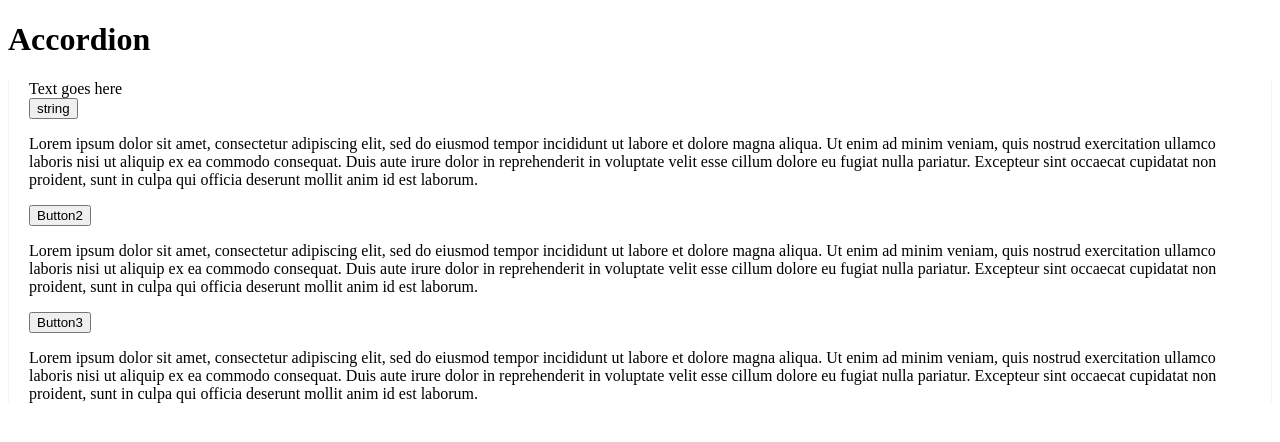
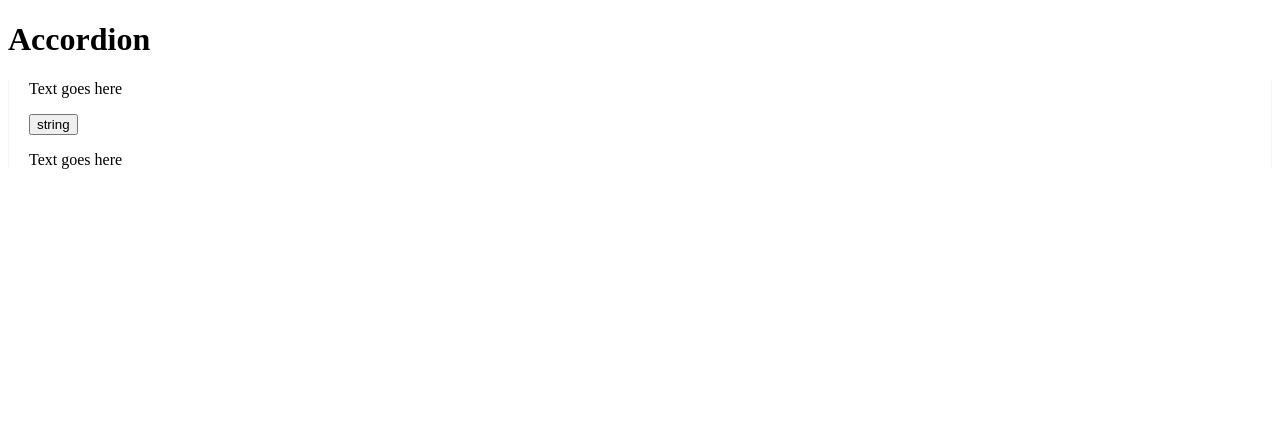
Before and after one commit to dashprotocol/utm-course-overview, a React app: page / in a window 1280 px wide. Shown: the top 442 px of the page. Built offline with nearby package versions, Linux system fonts and the light colour scheme; no server answers; the HTML template or start-up script is replaced by a standard one.

Commit message:
added second test

```diff
--- a/client/src/components/CollapseBar.jsx
+++ b/client/src/components/CollapseBar.jsx
@@ -44,13 +44,13 @@ class CollapseBar extends React.Component {
   render() {
     return (
       <div style={divStyle}>
-        <div>Text goes here</div>
+        <p>Text goes here</p>
         <button onClick={this.handleClick}>{this.state.test1}</button>
         <TestComponent willRender={this.state.isToggleOn} />
-        <button onClick={this.handleClick1}>Button2</button>
+        {/* <button onClick={this.handleClick1}>Button2</button>
         <TestComponent willRender={this.state.isToggleOn1} />
         <button onClick={this.handleClick2}>Button3</button>
-        <TestComponent willRender={this.state.isToggleOn2} />
+        <TestComponent willRender={this.state.isToggleOn2} /> */}
       </div>
     );
   }
@@ -60,8 +60,8 @@ const TestComponent = (props) => {
   if (props.willRender) {
     return (
       <div className="sectionContent">
-        <p>
-Lorem ipsum dolor sit amet, consectetur adipiscing elit, sed do eiusmod tempor incididunt ut labore et dolore magna aliqua. Ut enim ad minim veniam, quis nostrud exercitation ullamco laboris nisi ut aliquip ex ea commodo consequat. Duis aute irure dolor in reprehenderit in voluptate velit esse cillum dolore eu fugiat nulla pariatur. Excepteur sint occaecat cupidatat non proident, sunt in culpa qui officia deserunt mollit anim id est laborum.
+        <p>Text goes here
+{/* Lorem ipsum dolor sit amet, consectetur adipiscing elit, sed do eiusmod tempor incididunt ut labore et dolore magna aliqua. Ut enim ad minim veniam, quis nostrud exercitation ullamco laboris nisi ut aliquip ex ea commodo consequat. Duis aute irure dolor in reprehenderit in voluptate velit esse cillum dolore eu fugiat nulla pariatur. Excepteur sint occaecat cupidatat non proident, sunt in culpa qui officia deserunt mollit anim id est laborum. */}
         </p>
       </div>
     );
```
Also changed, not shown: 2 other files (tests, documents, lock files or other folders).
